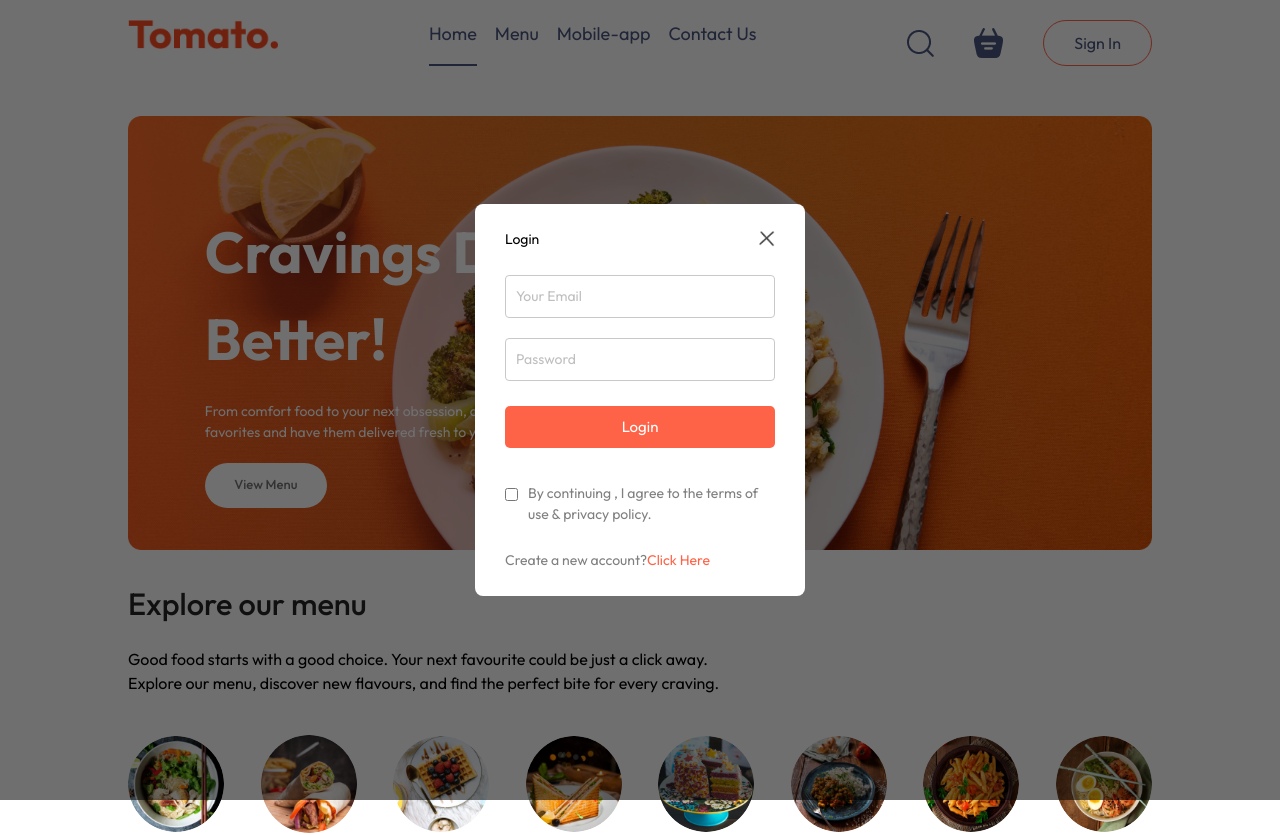
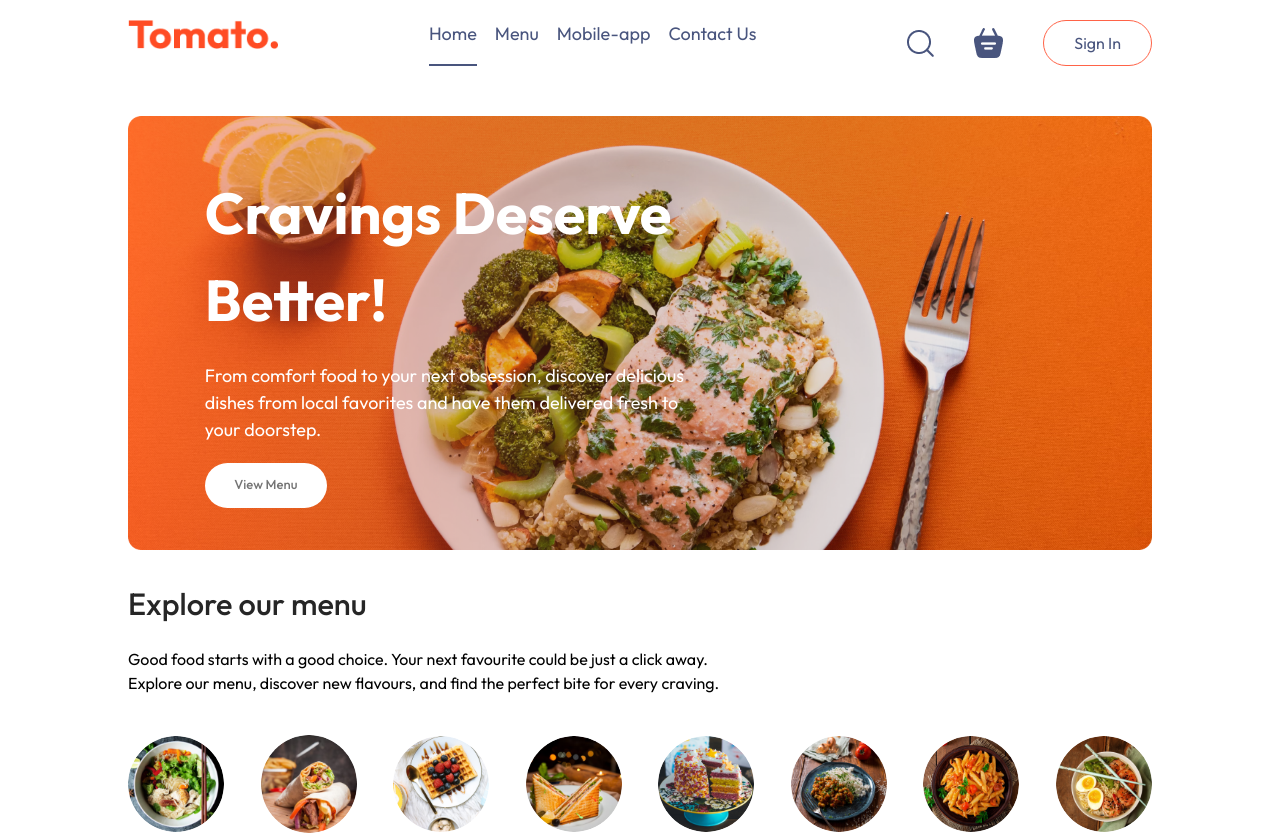
Before and after one commit to SettipalliLikhitha/Food-Delivery, a React (Vite) app: page / in a window 1280 px wide. Shown: the top 835 px of the page. Built offline with nearby package versions, Linux system fonts and the light colour scheme.

Commit message:
Complete food delivery frontend with React

```diff
--- a/src/App.jsx
+++ b/src/App.jsx
@@ -8,7 +8,7 @@ import Footer from './components/Footer/Footer'
 import LoginPopup from './components/LoginPopup/LoginPopup'
 
 const App = () => {
-  const [showLogin, setShowLogin] = useState(true)
+  const [showLogin, setShowLogin] = useState(false)
   return (
     <>
     {showLogin ? <LoginPopup setShowLogin={setShowLogin} /> : <> </>}
--- a/src/components/Header/Header.css
+++ b/src/components/Header/Header.css
@@ -5,7 +5,6 @@
     background-size: contain;
     position: relative;
 }
-
 .header-content {
     position: absolute;
     display: flex;
@@ -17,7 +16,6 @@
     left: 6vw;
     animation: fadeIn 3s;
 }
-
 .header-content h2{
     color: white;
     font-weight: 700;
@@ -26,7 +24,7 @@
 
 .header-content p{
     color: white;
-    font-size:14px ;
+    font-size:18px;
 }
 
 .header-content button{
--- a/src/components/Header/Header.jsx
+++ b/src/components/Header/Header.jsx
@@ -9,7 +9,7 @@ const Header = () => {
           From comfort food to your next obsession,
           discover delicious dishes from local favorites and have them delivered fresh to your doorstep.
         </p>
-        <button href='#explore-menu'>View Menu</button>
+        <button>View Menu</button>
        </div>
 
 
```
